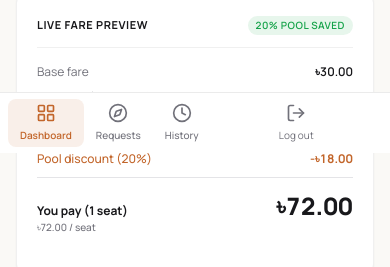
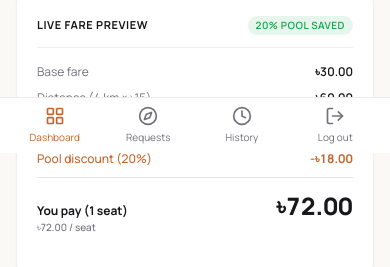
Before and after one commit to itzabd/Dhaka-Tesla, a Next.js app in the folder client/: page /passenger/book in a window 390 px wide. Shown: the part 691-958 px from the top of the page. Built offline with nearby package versions, Linux system fonts and the light colour scheme; no server answers; sample sign-in values are in the browser's storage.

Commit message:
fix(ui): align mobile logout slot with other tabs

```diff
--- a/client/components/DriverSidebar.tsx
+++ b/client/components/DriverSidebar.tsx
@@ -53,12 +53,12 @@ export function DriverSidebar({ active, variant = 'sidebar' }: DriverSidebarProp
             {user.fullName}
           </div>
         )}
-        <nav aria-label="Mobile Navigation" className="px-4 py-2 flex items-center justify-around">
+        <nav aria-label="Mobile Navigation" className="px-2 flex items-center justify-around">
           <Link
             href="/driver/dashboard"
-            className={`flex flex-col items-center gap-1 py-1 px-3 text-xs font-semibold rounded-lg transition ${
+            className={`flex flex-col items-center justify-center gap-1 flex-1 py-2 ${
               active === 'dashboard'
-                ? 'text-primary bg-primary/10'
+                ? 'text-primary'
                 : 'text-ink-muted hover:text-ink'
             }`}
           >
@@ -73,9 +73,9 @@ export function DriverSidebar({ active, variant = 'sidebar' }: DriverSidebarProp
 
           <Link
             href="/driver/dashboard"
-            className={`flex flex-col items-center gap-1 py-1 px-3 text-xs font-medium rounded-lg transition ${
+            className={`flex flex-col items-center justify-center gap-1 flex-1 py-2 ${
               active === 'requests'
-                ? 'text-primary bg-primary/10 font-semibold'
+                ? 'text-primary'
                 : 'text-ink-muted hover:text-ink'
             }`}
           >
@@ -87,9 +87,9 @@ export function DriverSidebar({ active, variant = 'sidebar' }: DriverSidebarProp
 
           <Link
             href="/driver/history"
-            className={`flex flex-col items-center gap-1 py-1 px-3 text-xs font-medium rounded-lg transition ${
+            className={`flex flex-col items-center justify-center gap-1 flex-1 py-2 ${
               active === 'history'
-                ? 'text-primary bg-primary/10 font-semibold'
+                ? 'text-primary'
                 : 'text-ink-muted hover:text-ink'
             }`}
           >
@@ -104,7 +104,7 @@ export function DriverSidebar({ active, variant = 'sidebar' }: DriverSidebarProp
             type="button"
             onClick={handleLogout}
             aria-label="Log out"
-            className="flex flex-col items-center gap-1 py-1 px-3 text-xs text-ink-muted hover:text-danger-dark transition flex-1"
+            className="flex flex-col items-center justify-center gap-1 flex-1 py-2 text-ink-muted hover:text-danger-dark transition"
           >
             <svg className="w-5 h-5" fill="none" stroke="currentColor" strokeWidth="2" strokeLinecap="round" strokeLinejoin="round" viewBox="0 0 24 24">
               <path d="M9 21H5a2 2 0 0 1-2-2V5a2 2 0 0 1 2-2h4" />
--- a/client/components/PassengerSidebar.tsx
+++ b/client/components/PassengerSidebar.tsx
@@ -46,12 +46,12 @@ export function PassengerSidebar({ active, variant = 'sidebar' }: PassengerSideb
             {user.fullName}
           </div>
         )}
-        <nav aria-label="Mobile Navigation" className="px-2 py-1.5 flex items-center justify-around">
+        <nav aria-label="Mobile Navigation" className="px-2 flex items-center justify-around">
           <Link
             href="/passenger/book"
-            className={`flex flex-col items-center gap-1 py-1 px-3 text-xs font-semibold rounded-lg transition ${
+            className={`flex flex-col items-center justify-center gap-1 flex-1 py-2 ${
               active === 'dashboard'
-                ? 'text-primary bg-primary/10'
+                ? 'text-primary'
                 : 'text-ink-muted hover:text-ink'
             }`}
           >
@@ -66,9 +66,9 @@ export function PassengerSidebar({ active, variant = 'sidebar' }: PassengerSideb
 
           <Link
             href="/passenger/book"
-            className={`flex flex-col items-center gap-1 py-1 px-3 text-xs font-medium rounded-lg transition ${
+            className={`flex flex-col items-center justify-center gap-1 flex-1 py-2 ${
               active === 'requests'
-                ? 'text-primary bg-primary/10 font-semibold'
+                ? 'text-primary'
                 : 'text-ink-muted hover:text-ink'
             }`}
           >
@@ -81,9 +81,9 @@ export function PassengerSidebar({ active, variant = 'sidebar' }: PassengerSideb
 
           <Link
             href="/passenger/history"
-            className={`flex flex-col items-center gap-1 py-1 px-3 text-xs font-medium rounded-lg transition ${
+            className={`flex flex-col items-center justify-center gap-1 flex-1 py-2 ${
               active === 'history'
-                ? 'text-primary bg-primary/10 font-semibold'
+                ? 'text-primary'
                 : 'text-ink-muted hover:text-ink'
             }`}
           >
@@ -98,7 +98,7 @@ export function PassengerSidebar({ active, variant = 'sidebar' }: PassengerSideb
             type="button"
             onClick={handleLogout}
             aria-label="Log out"
-            className="flex flex-col items-center gap-1 py-1 px-3 text-xs text-ink-muted hover:text-danger-dark transition flex-1"
+            className="flex flex-col items-center justify-center gap-1 flex-1 py-2 text-ink-muted hover:text-danger-dark transition"
           >
             <svg className="w-5 h-5" fill="none" stroke="currentColor" strokeWidth="2" strokeLinecap="round" strokeLinejoin="round" viewBox="0 0 24 24">
               <path d="M9 21H5a2 2 0 0 1-2-2V5a2 2 0 0 1 2-2h4" />
```
